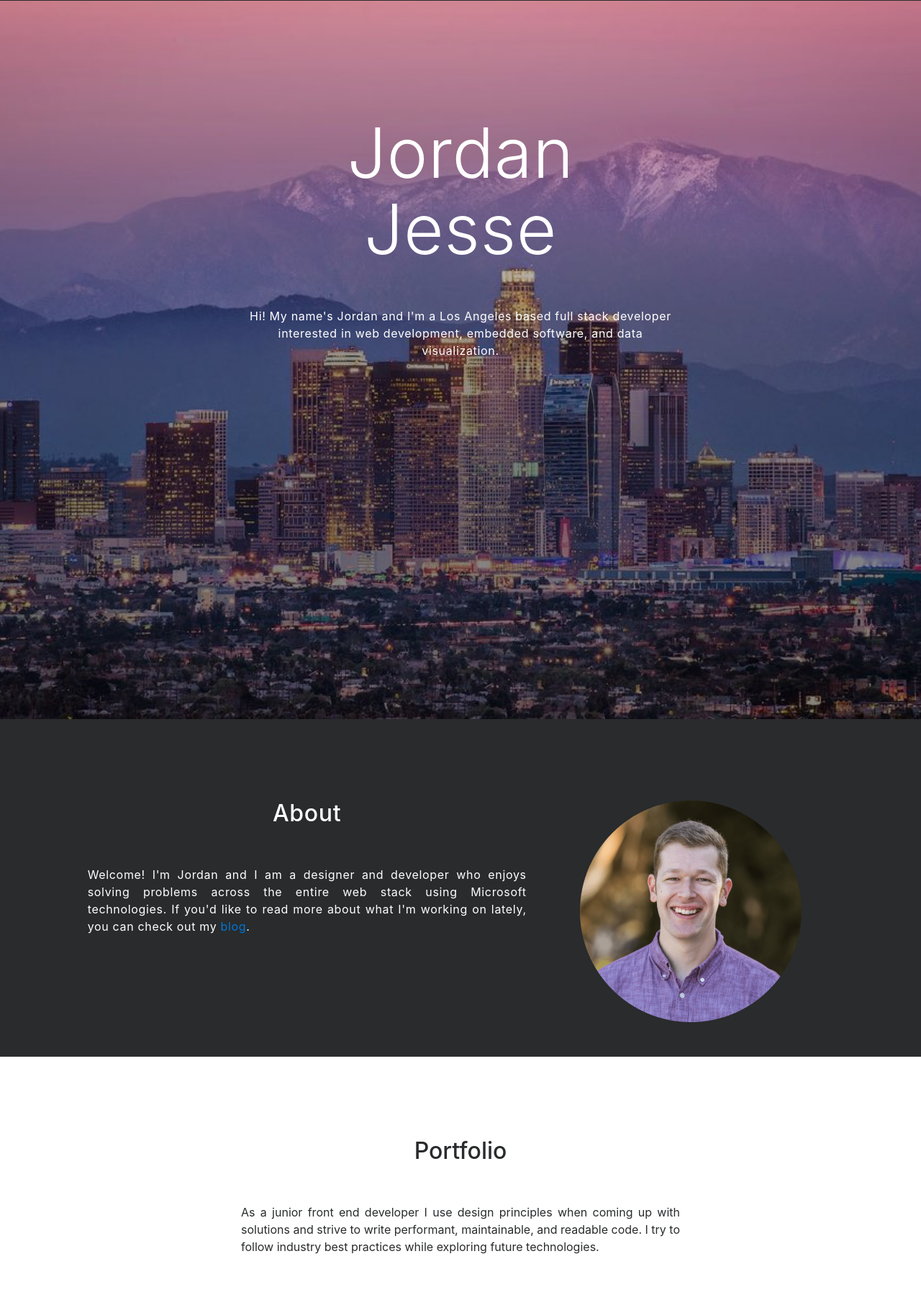
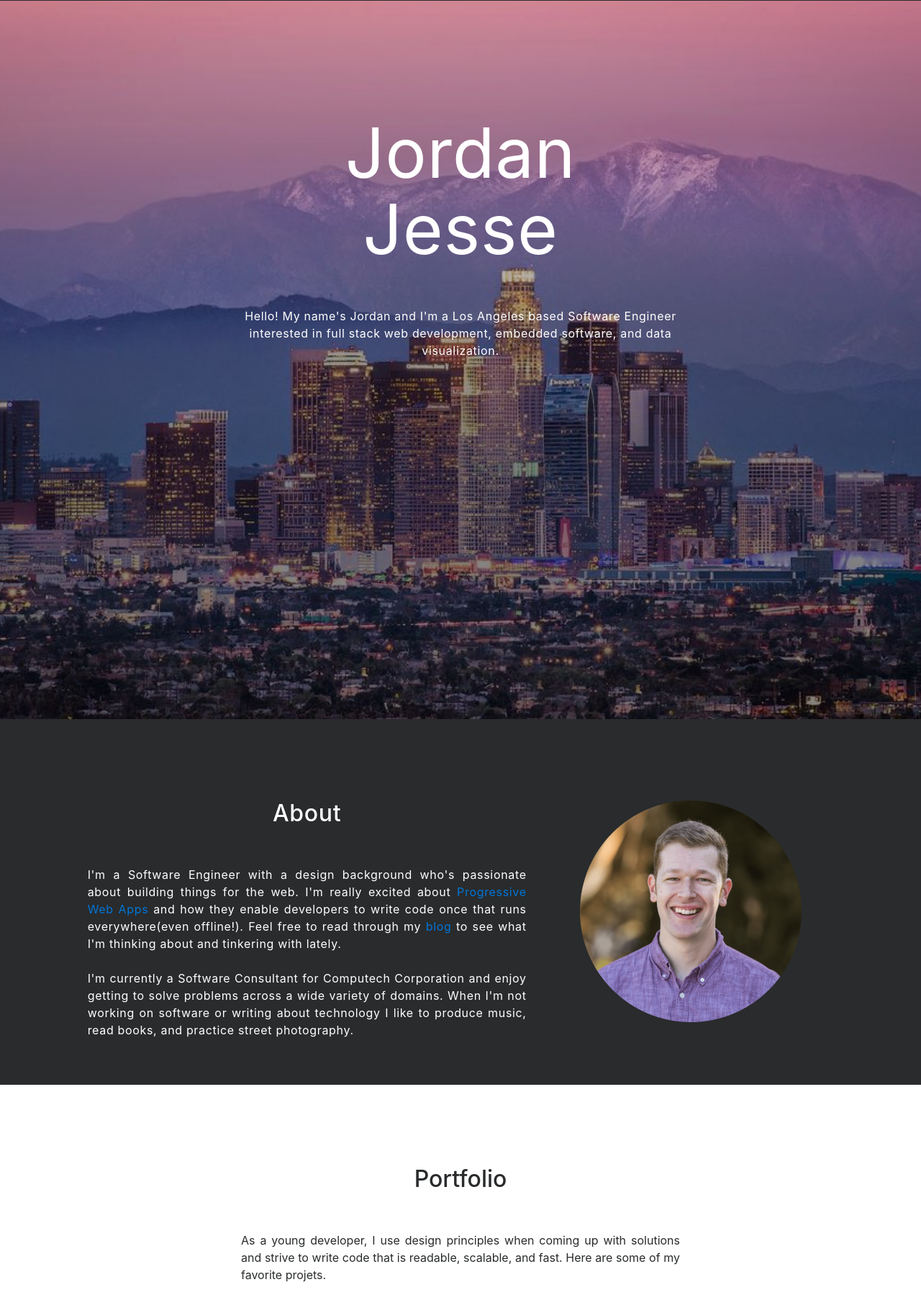
Before and after one commit to jordanljesse/jordanjesse.com, a PHP site: page / in a window 1280 px wide. Shown: the part 66-1872 px from the top of the page at 72% size. Run offline with PHP 8.4, Linux system fonts and the light colour scheme; data that the repository does not hold is empty.

Commit message:
update "about" copy

```diff
--- a/index.php
+++ b/index.php
@@ -52,12 +52,12 @@
                 <div class="container-fluid text-white">
                     <div class="row pt-5">
             			<div class="col-lg-6 offset-lg-3 col-md-8 offset-md-2">
-            		        <h1 class="display-1 text-center py-5">Jordan Jesse</h1>
+            		        <h1 class="display-1 text-center py-5"><strong>Jordan Jesse</strong></h1>
                         </div>
                     </div>
                     <div class="row">
                         <div class="col-lg-6 offset-lg-3 col-md-8 offset-md-2">
-                	        <p class="text-center">Hi! My name's Jordan and I'm a Los Angeles based full stack developer interested in web development, embedded software, and data visualization.</p>
+                	        <p class="text-center">Hello! My name's Jordan and I'm a Los Angeles based Software Engineer interested in full stack web development, embedded software, and data visualization.</p>
                         </div>
                     </div>
                 </div>
@@ -67,7 +67,8 @@
                 <div class="row">
                     <div class="col-md-7 col-lg-6 offset-lg-1 pb-5">
                         <h2 class="text-center p-5">About</h2>
-        		    	<p class="text-justify">Welcome! I'm Jordan and I am a designer and developer who enjoys solving problems across the entire web stack using Microsoft technologies. If you'd like to read more about what I'm working on lately, you can check out my <a href="https://jordanljesse.github.io" target="new">blog</a>.</p>
+        		    	<p class="text-justify">I'm a Software Engineer with a design background who's passionate about building things for the web. I'm really excited about <a href="https://developers.google.com/web/progressive-web-apps/" target="_blank">Progressive Web Apps</a> and how they enable developers to write code once that runs everywhere(even offline!). Feel free to read through my <a href="https://jordanljesse.github.io" target="new">blog</a> to see what I'm thinking about and tinkering with lately.
+                        <br><br>I'm currently a Software Consultant for Computech Corporation and enjoy getting to solve problems across a wide variety of domains. When I'm not working on software or writing about technology I like to produce music, read books, and practice street photography.</p>
                     </div>
         	    	<div class="col-md-4 py-5 text-center">
         		    	<img class="portrait"
@@ -87,7 +88,7 @@
                 </div>
                 <div class="row">
                     <div class="col-md-8 col-lg-6 offset-md-2 offset-lg-3">
-        		    	<p class="text-justify pb-5">As a junior front end developer I use design principles when coming up with solutions and strive to write performant, maintainable, and readable code. I try to follow industry best practices while exploring future technologies.</p>
+        		    	<p class="text-justify pb-5">As a young developer, I use design principles when coming up with solutions and strive to write code that is readable, scalable, and fast. Here are some of my favorite projets.</p>
         	    	</div>
                 </div>
             </div>
```
